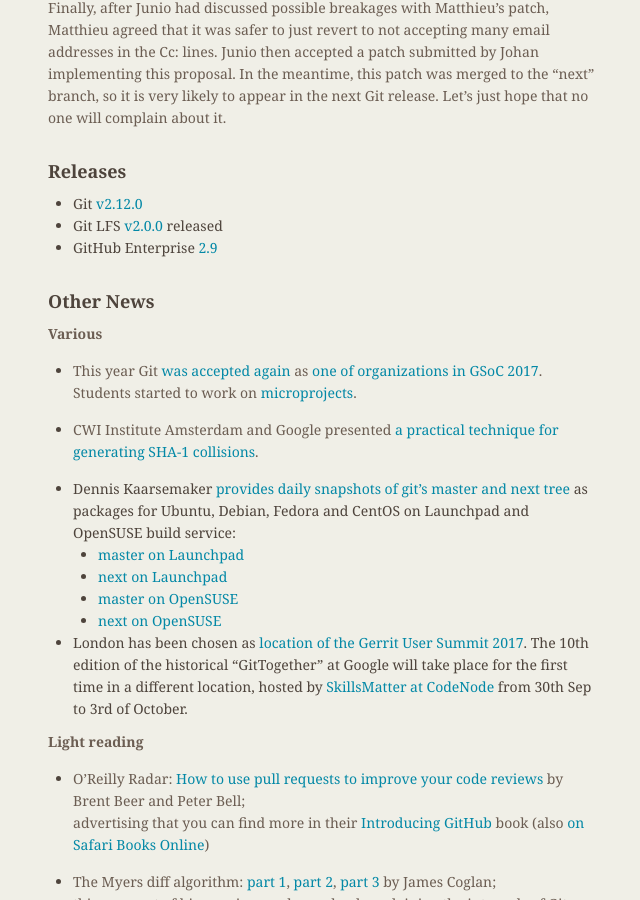
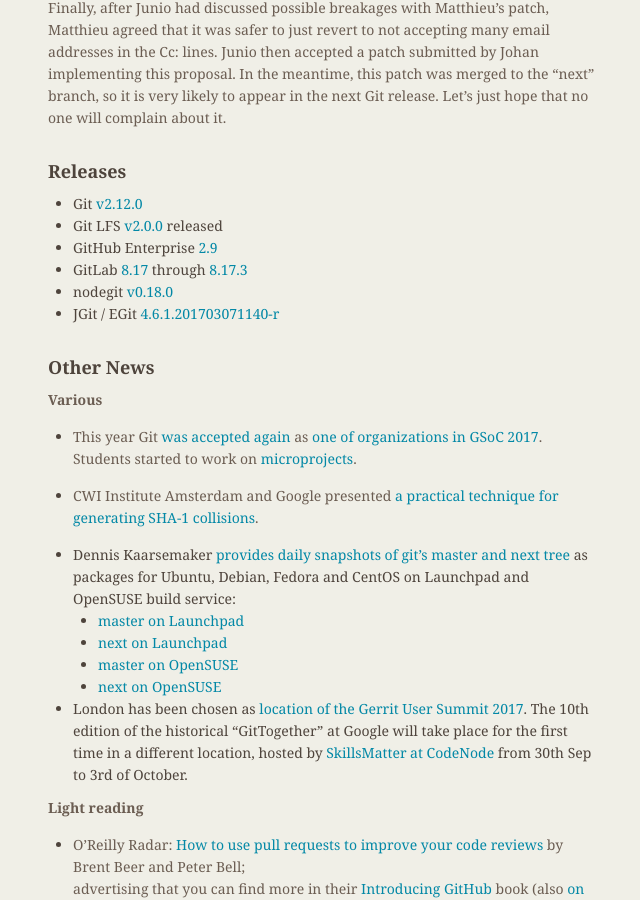
Before and after one commit to git/git.github.io, a Jekyll site: the page built from rev_news/drafts/edition-25.md, in a window 1280 px wide and 900 px high, scrolled down 2397 px. Shown: the whole window, without its empty margins (486-1126 px from the left). Built offline with Jekyll 4.4.1, drawn with Linux system fonts in a browser that asks for light colours.

Commit message:
rn-25: a couple of more releases

```diff
--- a/rev_news/drafts/edition-25.md
+++ b/rev_news/drafts/edition-25.md
@@ -159,6 +159,9 @@
 * Git [v2.12.0](http://public-inbox.org/git/xmqqd1e72xs5.fsf@gitster.mtv.corp.google.com/)
 * Git LFS [v2.0.0](https://github.com/blog/2328-git-lfs-2-0-0-released) released
 * GitHub Enterprise [2.9](https://github.com/blog/2326-github-enterprise-2-9-is-here-with-pull-request-improvements-organization-wide-projects-and-google-cloud-platform-support)
+* GitLab [8.17](https://about.gitlab.com/2017/02/22/gitlab-8-17-released/) through [8.17.3](https://about.gitlab.com/2017/03/10/gitlab-8-dot-17-dot-3-released/)
+* nodegit [v0.18.0](https://github.com/nodegit/nodegit/releases/tag/v0.18.0)
+* JGit / EGit [4.6.1.201703071140-r](http://dev.eclipse.org/mhonarc/lists/jgit-dev/msg03301.html)
 
 ## Other News
 
```
